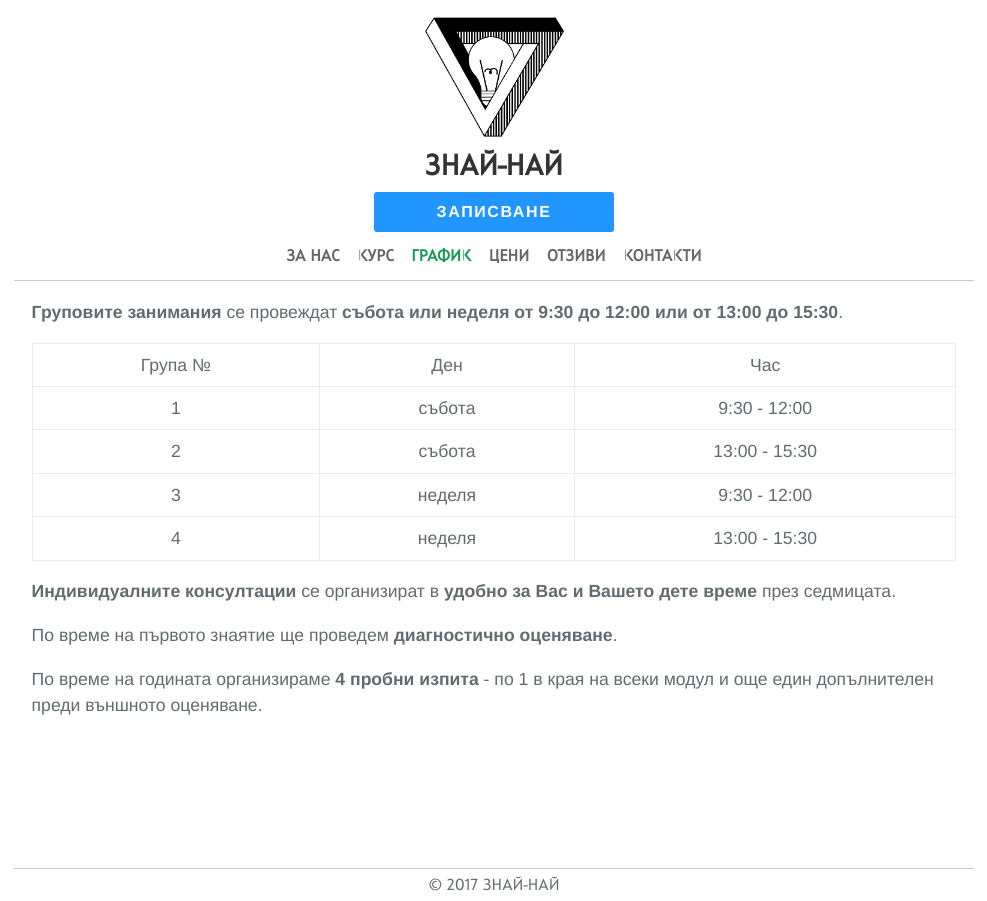
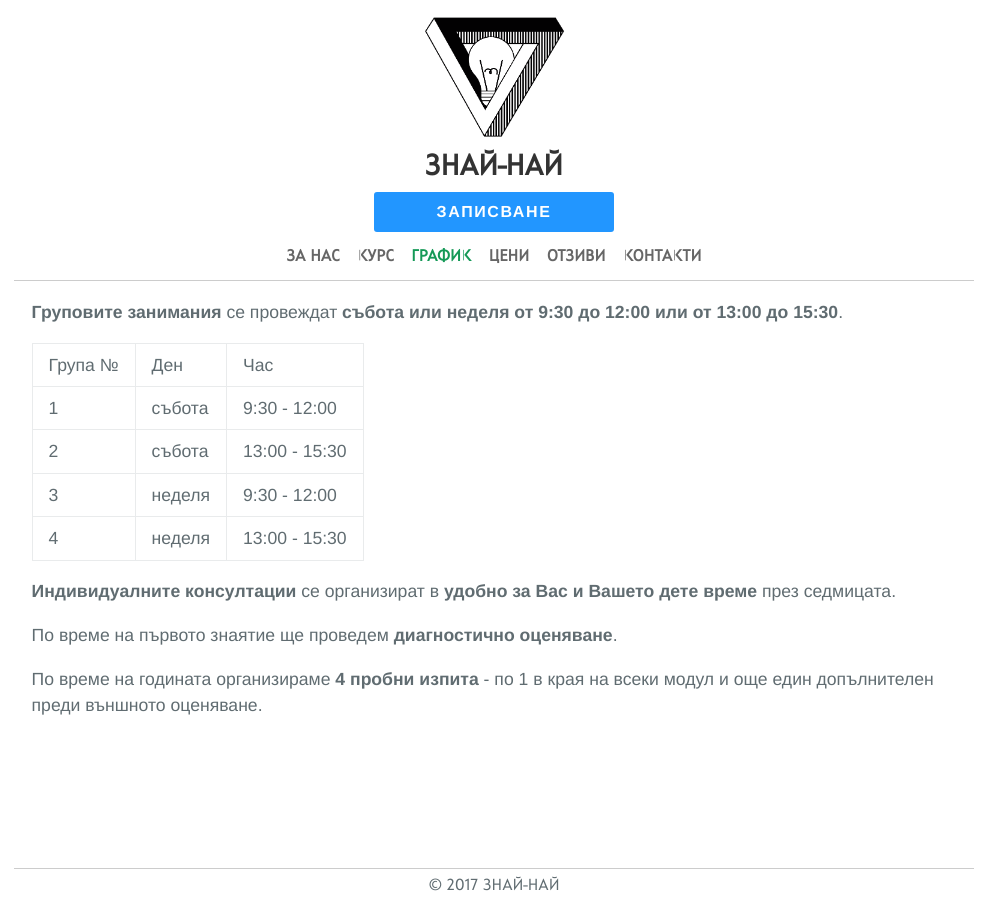
Before and after one commit to znainai/znainai.github.io, a Jekyll site: the page built from _pages/schedule.md, in a window 1280 px wide. Shown: the whole page, without its empty margins (146-1133 px from the left). Built offline with Jekyll 4.4.1, drawn with Linux system fonts in a browser that asks for light colours.

Commit message:
Update schedule.md

```diff
--- a/_pages/schedule.md
+++ b/_pages/schedule.md
@@ -9,7 +9,6 @@ title: График
 | 2 | събота | 13:00 - 15:30 |
 | 3 | неделя | 9:30 - 12:00 |
 | 4 | неделя | 13:00 - 15:30 |
-{: .centered-table-content}
 
 **Индивидуалните консултации** се организират в **удобно за Вас и Вашето дете време** през седмицата.
 
```
